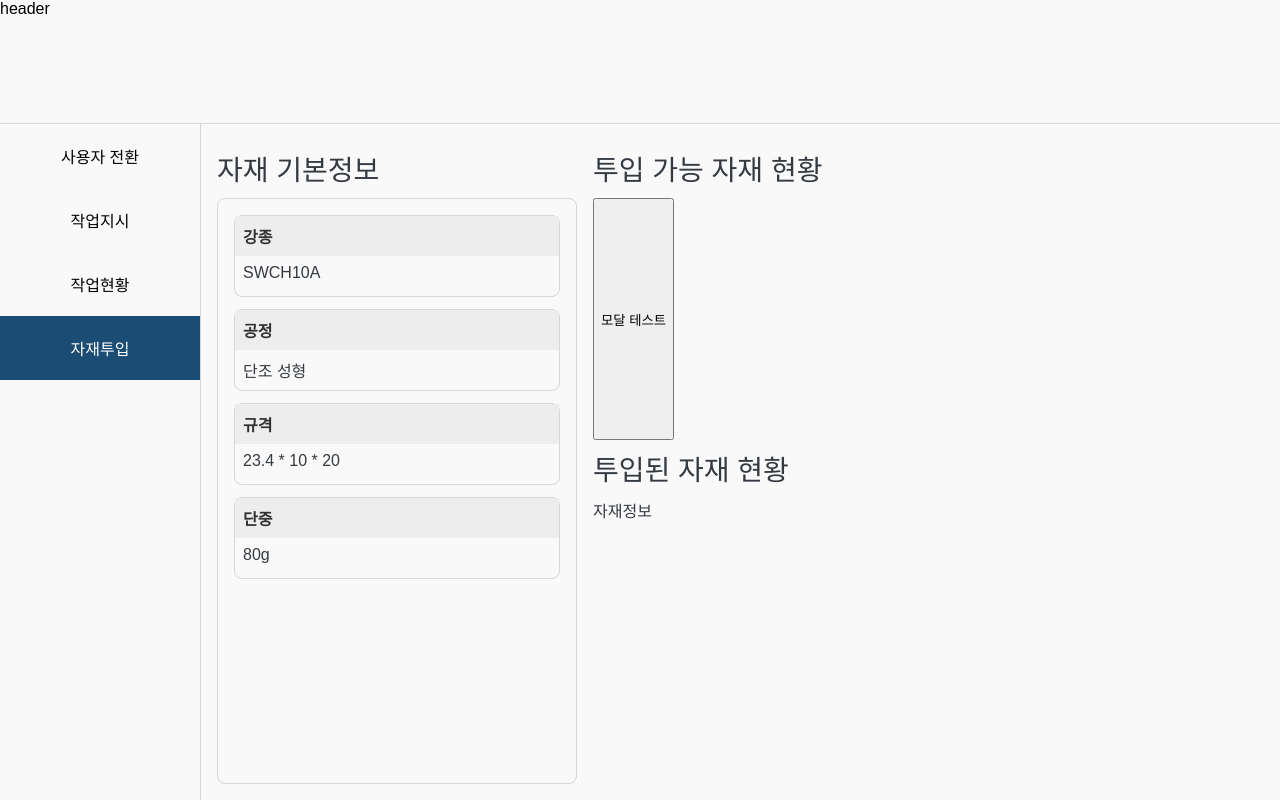
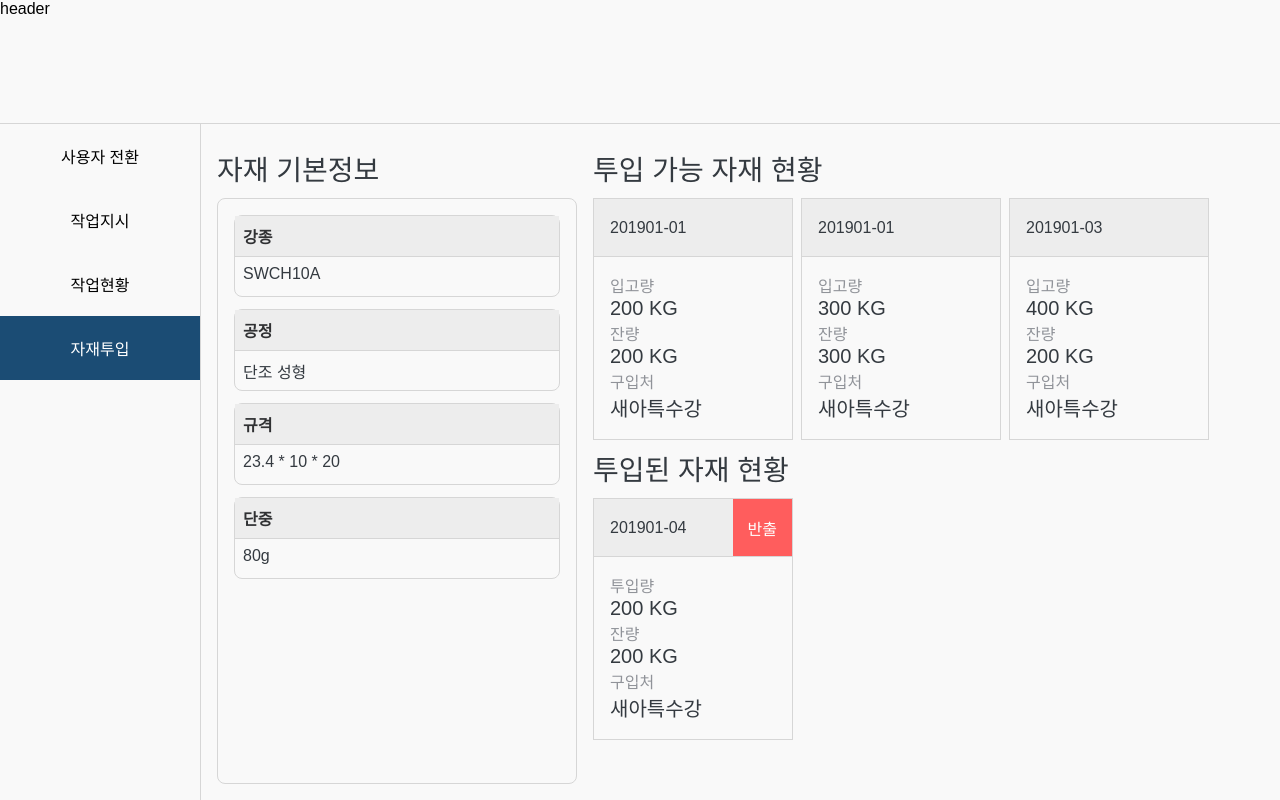
Before and after one commit to junyunga/react-study, a React (Create React App) app: page /product/material-insert in a window 1280 px wide. Built offline with nearby package versions, Linux system fonts and the light colour scheme.

Commit message:
자재투입 layout 변경
1. 원소재 정보카드, 투입정보 카드 추가
2. 클릭이벤트 추가

```diff
--- a/src/components/material-insert/index.js
+++ b/src/components/material-insert/index.js
@@ -1,34 +1,64 @@
 import React, {Component} from 'react';
-import Modal from 'react-responsive-modal';
 import MaterialInfoCard from './material-info-card';
+import MaterialInsertCard from './material-insert-card';
 import './index.scss';
 
 class MaterialInsert extends Component {
-    state = {
-        modalIsOpen: false
-    };
-
-    openModal = () => {
-        this.setState({modalIsOpen: true});
-    };
-
-    closeModal = () => {
-        this.setState({modalIsOpen: false});
-    };
-
     render() {
-        const modalIsOpen = this.state.modalIsOpen;
         const material = {
             'kangjong': 'SWCH10A',
             'kongjung': '단조 성형',
             'dia': '23.4 * 10 * 20',
             'perWt': '80g',
         };
-        const materialInfoCard = Object.keys(material).map((key, index) => {
+        const availableMaterials = [{
+            inLot: '201901-01',
+            inAmt: 200,
+            inUnit: 'KG',
+            restAmt: 200,
+            companyName: '새아특수강',
+        }, {
+            inLot: '201901-01',
+            inAmt: 300,
+            inUnit: 'KG',
+            restAmt: 300,
+            companyName: '새아특수강',
+        }, {
+            inLot: '201901-03',
+            inAmt: 400,
+            inUnit: 'KG',
+            restAmt: 200,
+            companyName: '새아특수강',
+        }];
+
+        const insertedMaterials = [{
+            inLot: '201901-04',
+            inAmt: 200,
+            inUnit: 'KG',
+            restAmt: 200,
+            companyName: '새아특수강',
+        }];
+        const materialInfoCards = Object.keys(material).map((key, index) => {
             return (
                 <MaterialInfoCard key={index}
                                   property={key}
                                   value={material[key]}/>
+            );
+        });
+
+        const availableCards = availableMaterials.map((material, index) => {
+            return (
+                <MaterialInsertCard key={index}
+                                    data={material}
+                                    isInserted={false}/>
+            );
+        });
+
+        const insertedCards = insertedMaterials.map((material, index) => {
+            return (
+                <MaterialInsertCard key={index}
+                                    data={material}
+                                    isInserted={true}/>
             );
         });
 
@@ -37,7 +67,7 @@ class MaterialInsert extends Component {
                 <div className="base-info">
                     <div className="base-header">자재 기본정보</div>
                     <div className="base-content column">
-                        {materialInfoCard}
+                        {materialInfoCards}
                     </div>
                 </div>
                 <div className="material-list">
@@ -46,19 +76,14 @@ class MaterialInsert extends Component {
                             투입 가능 자재 현황
                         </div>
                         <div className="available-content row">
-                            <button onClick={this.openModal}>모달 테스트</button>
-                            <Modal
-                                open={modalIsOpen}
-                                onClose={this.closeModal}
-                                center
-                            >
-                                <h2>모달테스트임</h2>
-                            </Modal>
+                            {availableCards}
                         </div>
                     </div>
                     <div className="inserted-list">
                         <div className="inserted-header">투입된 자재 현황</div>
-                        <div className="inserted-content row">자재정보</div>
+                        <div className="inserted-content row">
+                            {insertedCards}
+                        </div>
                     </div>
                 </div>
             </div>
--- a/src/components/material-insert/index.scss
+++ b/src/components/material-insert/index.scss
@@ -1,4 +1,4 @@
-@import 'src/core/scss/index.scss';
+@import 'core/scss/index.scss';
 
 .material-insert {
   width: 100%;
@@ -118,69 +118,3 @@
     opacity: 0.36;
   }
 }
-
-.lts-switch {
-  height: 48px;
-  line-height: 48px;
-  margin-right: 16px;
-
-  /deep/
-  .el-switch__core {
-    width: 140px !important;
-    height: 48px;
-    border-radius: 24px;
-
-    &:after {
-      width: 33px;
-      height: 33px;
-      top: 6px;
-      left: 6px;
-    }
-
-  }
-
-  &.is-checked {
-    /deep/
-    .el-switch__core {
-      border-color: #607fd7;
-      background-color: #607fd7;
-      position: relative;
-
-      &:after {
-        margin-left: -40px !important;
-        right: 6px;
-        left: auto;
-      }
-    }
-  }
-
-  /deep/
-  .el-switch__label {
-    height: 48px;
-    font-weight: 700;
-
-    span {
-      line-height: inherit;
-      font-size: 20px;
-    }
-
-    &.is-active {
-      color: #ffffff;
-      position: absolute;
-      z-index: 1;
-
-      &.el-switch__label--left {
-        margin-right: 14px;
-        right: 0;
-      }
-
-      &.el-switch__label--right {
-        margin-left: 14px;
-      }
-    }
-
-    &:not(.is-active) {
-      display: none;
-    }
-  }
-}
--- a/src/components/material-insert/material-info-card/index.scss
+++ b/src/components/material-insert/material-info-card/index.scss
@@ -1,4 +1,4 @@
-@import 'src/core/scss/index.scss';
+@import 'core/scss/index.scss';
 
 .material-info-card {
   flex: 0 0 20%;
@@ -10,6 +10,7 @@
 
   .material-info-card-header {
     flex: 0 0 40%;
+    border-bottom: 1px solid $default-border;
     background-color: $accent-default-color;
     color: $primary-text-color;
     font-weight: bold;
@@ -29,4 +30,10 @@
   & + & {
     margin-top: 12px;
   }
+
+  &.available {
+    &:hover {
+      cursor: pointer;
+    }
+  }
 }
--- /dev/null
+++ b/src/components/material-insert/material-insert-card/index.js
@@ -0,0 +1,64 @@
+import React, {Component} from 'react';
+import Modal from 'react-responsive-modal';
+import './index.scss';
+
+
+class MaterialInsertCard extends Component {
+    constructor(props) {
+        super(props);
+        this.state = {
+            modalIsOpen: false,
+            data: this.props.data,
+            isInserted: this.props.isInserted
+        };
+    }
+
+    openModal = () => {
+        this.setState({modalIsOpen: true});
+    };
+
+    closeModal = () => {
+        this.setState({modalIsOpen: false});
+    };
+
+    render() {
+        const {data, isInserted} = this.state;
+        const modalIsOpen = this.state.modalIsOpen;
+
+        return (
+            <div className={`material-insert-card ${!isInserted && 'available'}`}>
+                <div className="insert-card-header">
+                    <div className="header-title">
+                        {data.inLot}
+                    </div>
+                    <div className="return-button-wrapper">
+                        {isInserted && <div onClick={this.openModal}
+                                            className="return-button">반출</div>}
+                    </div>
+                </div>
+                <div className="insert-card-content">
+                    <div className="content-row">
+                        <div className="property">{isInserted ? '투입량' : '입고량'}</div>
+                        <div className="value">{data.inAmt} {data.inUnit}</div>
+                    </div>
+                    <div className="content-row">
+                        <div className="property">잔량</div>
+                        <div className="value">{data.restAmt} {data.inUnit}</div>
+                    </div>
+                    <div className="content-row">
+                        <div className="property">구입처</div>
+                        <div className="value">{data.companyName}</div>
+                    </div>
+                </div>
+                <Modal open={modalIsOpen}
+                       onClose={this.closeModal}
+                       center
+                >
+                    <h2>모달테스트임</h2>
+                </Modal>
+            </div>
+        );
+    }
+}
+
+export default MaterialInsertCard;
--- /dev/null
+++ b/src/components/material-insert/material-insert-card/index.scss
@@ -0,0 +1,78 @@
+@import 'core/scss/index.scss';
+
+.material-insert-card {
+  flex: 0 0 33%;
+  max-width: 200px;
+  display: flex;
+  flex-direction: column;
+  border: 1px solid $default-border;
+  box-sizing: border-box;
+
+  &.available:hover {
+    cursor: pointer;
+  }
+
+  & + & {
+    margin-left: 8px;
+  }
+
+  .insert-card-header {
+    flex: 0 0 58px;
+    display: flex;
+    flex-direction: row;
+    align-items: center;
+    box-sizing: border-box;
+    background-color: $accent-default-color;
+    border-bottom: 1px solid $default-border;
+
+    .header-title {
+      flex: 1 1 auto;
+      padding: 16px;
+    }
+
+    .return-button-wrapper {
+      flex: 0 0 30%;
+      min-width: 48px;
+      height: 100%;
+
+      .return-button {
+        display: flex;
+        width: 100%;
+        height: 100%;
+        justify-content: center;
+        align-items: center;
+        background-color: $danger-color;
+        color: $basic-color;
+
+        &:hover {
+          cursor: pointer;
+        }
+      }
+    }
+  }
+
+  .insert-card-content {
+    flex: 1 1 auto;
+    display: flex;
+    flex-direction: column;
+    padding: 16px;
+
+    .content-row {
+      flex: 1 1 auto;
+      display: flex;
+      flex-direction: column;
+
+      .property {
+        flex: 1 1 40%;
+        color: $secondary-text-color;
+        font-size: 16px;
+      }
+
+      .value {
+        flex: 1 1 60%;
+        color: $basic-black;
+        font-size: 20px;
+      }
+    }
+  }
+}
```
